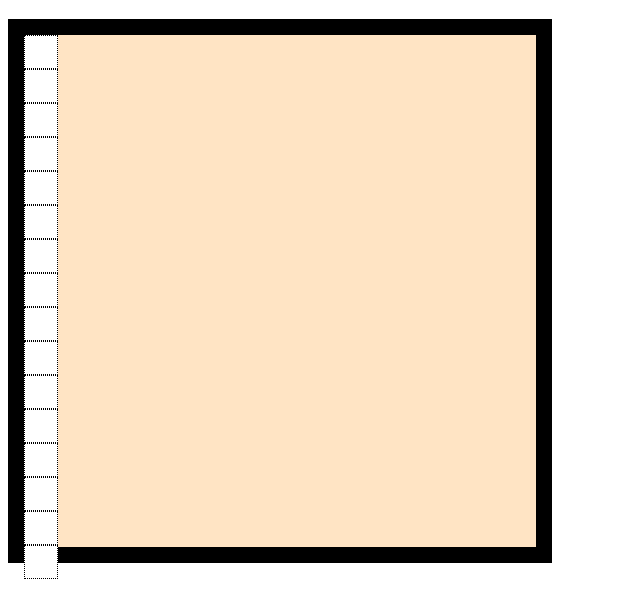
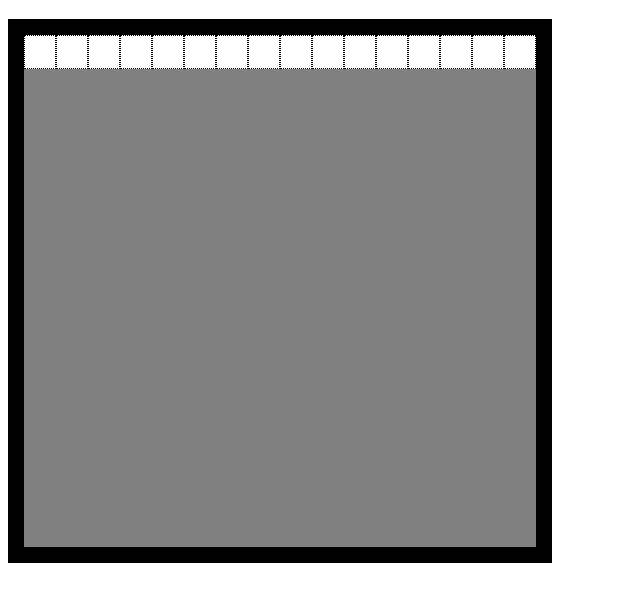
Before and after one commit to Charminha/etch-a-sketch, a plain HTML site: page index.html in a window 1280 px wide. Shown: the part 61-662 px from the top of the page, without its empty margins (0-640 px from the left). Drawn offline with Linux system fonts and the light colour scheme.

Commit message:
Change background color of sketchpad

```diff
--- a/style.css
+++ b/style.css
@@ -1,8 +1,10 @@
 .sketchpad {
+    display: flex;
     border-width: 16px;
     border-style: solid;
     border-color: black;
     width: 512px;
     height: 512px;
-    background-color: bisque;
+    background-color: grey;
+
 }
```
